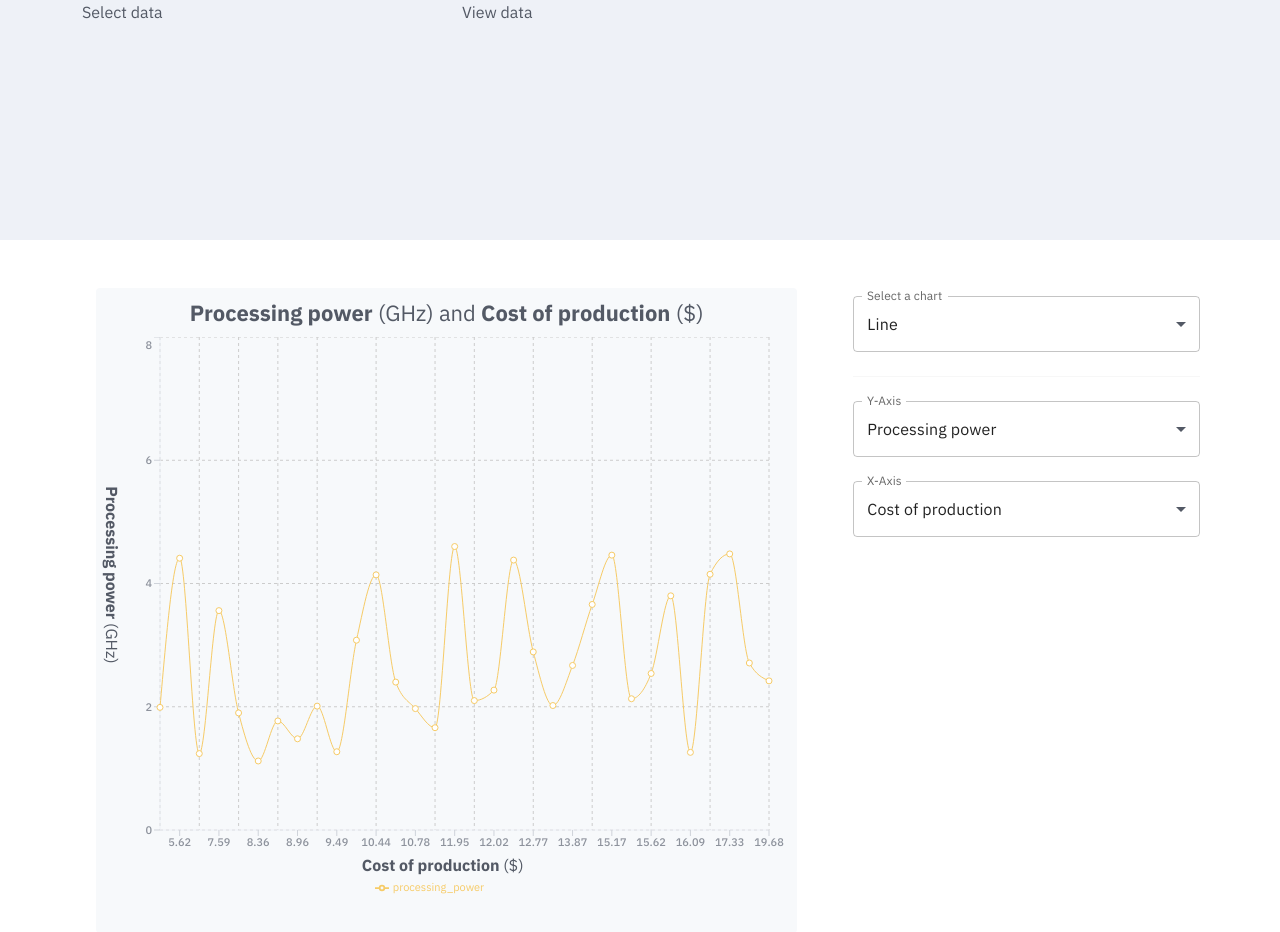
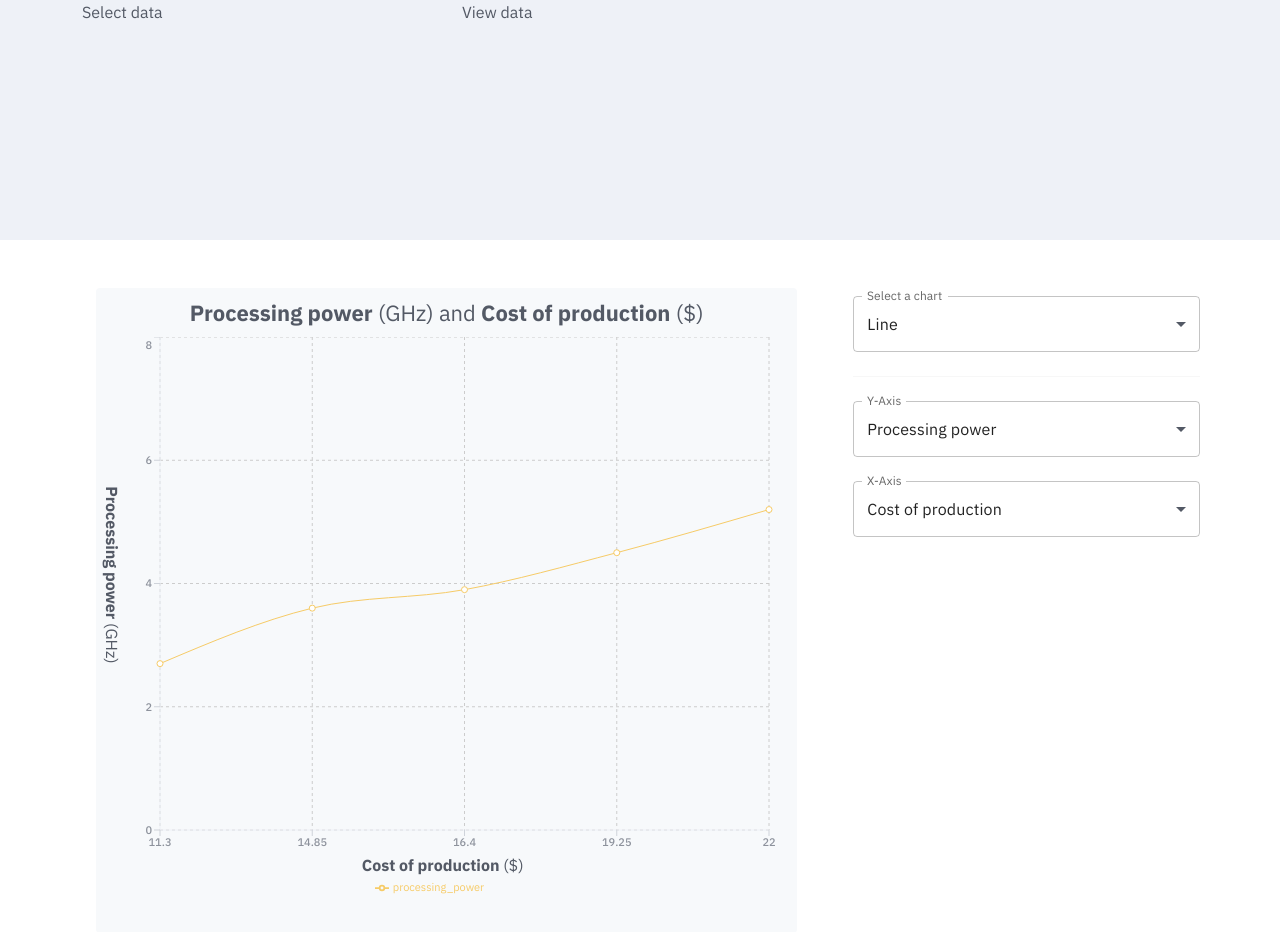
Before and after one commit to maccimac/demo-pdf-insight-builder, a React (Create React App) app: page / in a window 1280 px wide. Shown: the top 932 px of the page. Built offline with nearby package versions, Linux system fonts and the light colour scheme.

Commit message:
Add datasetName to context; Add more datasets

```diff
--- a/src/contexts/DataContext.tsx
+++ b/src/contexts/DataContext.tsx
@@ -6,14 +6,26 @@ export function DataProvider({ children }: { children: React.ReactNode }) {
   const [chartType, set_chartType] = useState("line");
   const [yAxis, set_yAxis] = useState<string>("processing_power");
   const [xAxis, set_xAxis] = useState<string>("cost_to_produce");
-
+  const [datasetName, set_datasetName] = useState<string>(
+    "advan_featured"
+  );
 
   return (
-    <DataContext.Provider value={{
-      chartType, set_chartType,
-      yAxis, set_yAxis,
-      xAxis, set_xAxis,
-     }}>
+    <DataContext.Provider
+      value={{
+        chartType,
+        set_chartType,
+
+        yAxis,
+        set_yAxis,
+
+        xAxis,
+        set_xAxis,
+
+        datasetName,
+        set_datasetName,
+      }}
+    >
       {children}
     </DataContext.Provider>
   );
@@ -21,6 +33,7 @@ export function DataProvider({ children }: { children: React.ReactNode }) {
 
 export function useData() {
   const context = useContext(DataContext);
-  if (!context) throw new Error("useData must be used within a DataProvider");
+  if (!context)
+    throw new Error("useChartData must be used within a DataProvider");
   return context;
 }
--- /dev/null
+++ b/src/mock-data/advan_featured.ts
@@ -0,0 +1,59 @@
+import { Semiconductor } from "@/types";
+
+export const advan_featured: Semiconductor[] = [
+  {
+    model_name: "HelioDrive X1",
+    type: "cpu",
+    material: ["silicon-germanium", "gallium-nitride"],
+    processing_power: 3.6,
+    cost_to_produce: 14.85,
+    extra: 1,
+    life_span_years: 6,
+    release_date: "2021-08-12",
+    volume_size_cm3: 2.7,
+  },
+  {
+    model_name: "QuantumFlux R9",
+    type: "gpu",
+    material: ["gallium-arsenide", "indium-phosphide"],
+    processing_power: 4.5,
+    cost_to_produce: 19.25,
+    extra: 3,
+    life_span_years: 7,
+    release_date: "2022-11-04",
+    volume_size_cm3: 3.3,
+  },
+  {
+    model_name: "NeuroCore L2",
+    type: "ai-accelerator",
+    material: ["silicon-carbide", "gallium-nitride"],
+    processing_power: 5.2,
+    cost_to_produce: 22.0,
+    extra: 5,
+    life_span_years: 9,
+    release_date: "2023-03-30",
+    volume_size_cm3: 3.9,
+  },
+  {
+    model_name: "PhotonEdge Z5",
+    type: "sensor",
+    material: ["indium-gallium-arsenide", "silicon"],
+    processing_power: 2.7,
+    cost_to_produce: 11.3,
+    extra: 2,
+    life_span_years: 5,
+    release_date: "2020-06-21",
+    volume_size_cm3: 2.2,
+  },
+  {
+    model_name: "CryoChip M8",
+    type: "fpga",
+    material: ["silicon", "gallium-oxide"],
+    processing_power: 3.9,
+    cost_to_produce: 16.4,
+    extra: 4,
+    life_span_years: 7,
+    release_date: "2024-01-10",
+    volume_size_cm3: 3.0,
+  },
+];
--- a/src/mock-data/dataset_canada_2023.js
+++ b/src/mock-data/dataset_canada_2023.ts
@@ -1,4 +1,6 @@
-export const dataset_canada_2023 = [
+import { Semiconductor } from "@/types";
+
+export const dataset_canada_2023: Semiconductor[] = [
     {
       model_name: "XenoChip A1",
       type: "cpu",
--- /dev/null
+++ b/src/mock-data/datasets.ts
@@ -0,0 +1,9 @@
+import { Semiconductor } from "@/types";
+
+import { advan_featured } from "./advan_featured";
+import { dataset_canada_2023 } from "./dataset_canada_2023";
+
+export const datasets: Record<string, Semiconductor[]> = {
+    advan_featured,
+    dataset_canada_2023
+}
--- a/src/modules/InsightView.tsx
+++ b/src/modules/InsightView.tsx
@@ -18,7 +18,8 @@ import {
 } from "recharts";
 
 import colors from "../utils/colors";
-import { dataset_canada_2023 } from "../mock-data/dataset_canada_2023";
+import { datasets } from "./../mock-data/datasets";
+// import { dataset_canada_2023 } from "../mock-data/dataset_canada_2023";
 import { useData } from "../contexts/DataContext";
 import { semiconductorProps } from "../utils/semiconductorProps";
 import { SemiconductorProperty } from "@/types";
@@ -30,11 +31,12 @@ import { SemiconductorProperty } from "@/types";
 // const InsightView: React.FC<InsightViewProps> = () => {
 const InsightView: React.FC = () => {
   // const { chartType, set_chartType } = useData();
+  const { datasetName } = useData();
   const { yAxis } = useData();
   const { xAxis } = useData();
 
   const sortedData = useMemo(() => {
-    return [...dataset_canada_2023].sort(
+    return datasets[datasetName]?.sort(
       (a, b) =>
         Number(a[xAxis as keyof typeof a]) - Number(b[xAxis as keyof typeof b])
     );
@@ -59,6 +61,8 @@ const InsightView: React.FC = () => {
 
   return (
     <div className="pdf-insight-view mt-4 p-4">
+
+
       <div className="insight-container pdf-shadow p-2">
         <div className="d-flex align-center">
           {yAxis && xAxis && (
@@ -116,7 +120,7 @@ const InsightView: React.FC = () => {
                     color: "#8D929C",
                     fontSize: "11px",
                     paddingTop: "28px",
-                    marginBottom: "10px"
+                    marginBottom: "10px",
                   }}
                 />
               </LineChart>
```
Also changed, not shown: src/modules/DataSetInfo.tsx (added, +16 -0 lines), src/modules/DataSetTable.tsx (added, +16 -0 lines), src/types/index.ts (+14 -8 lines).
